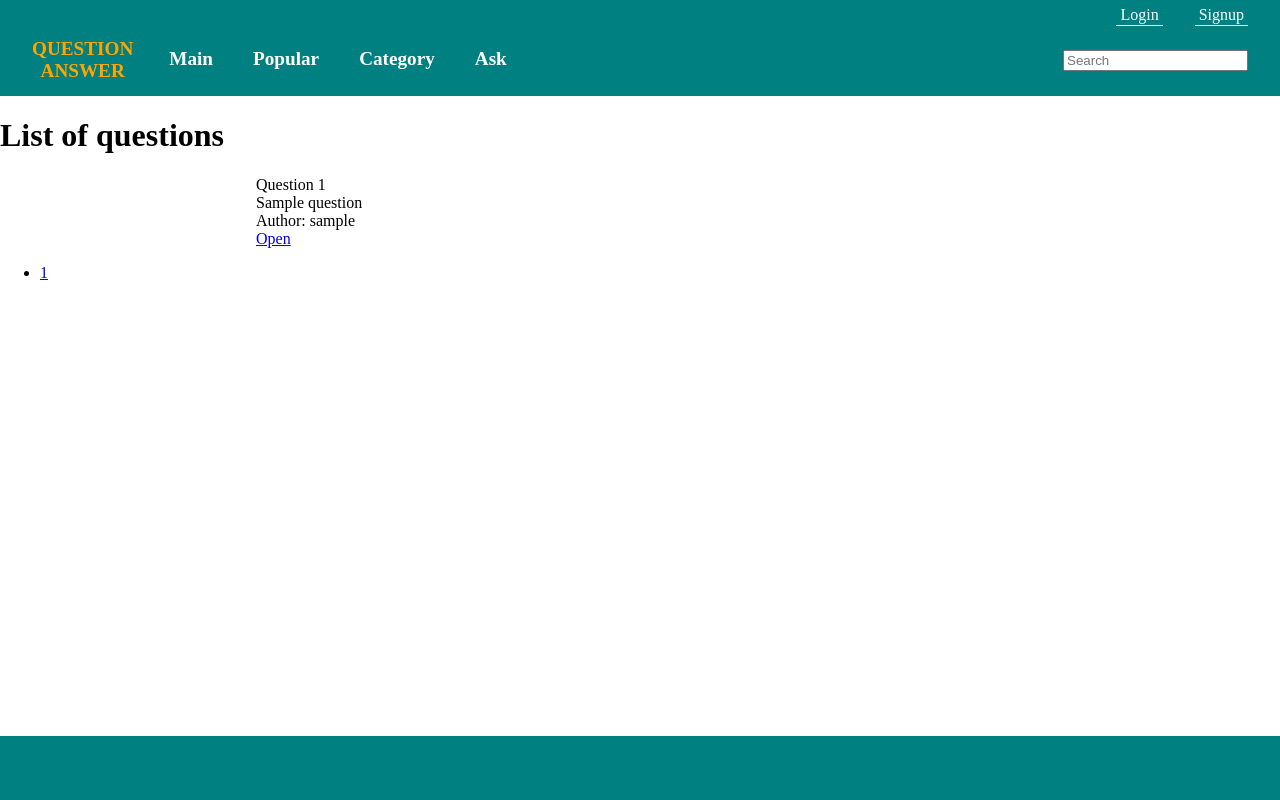
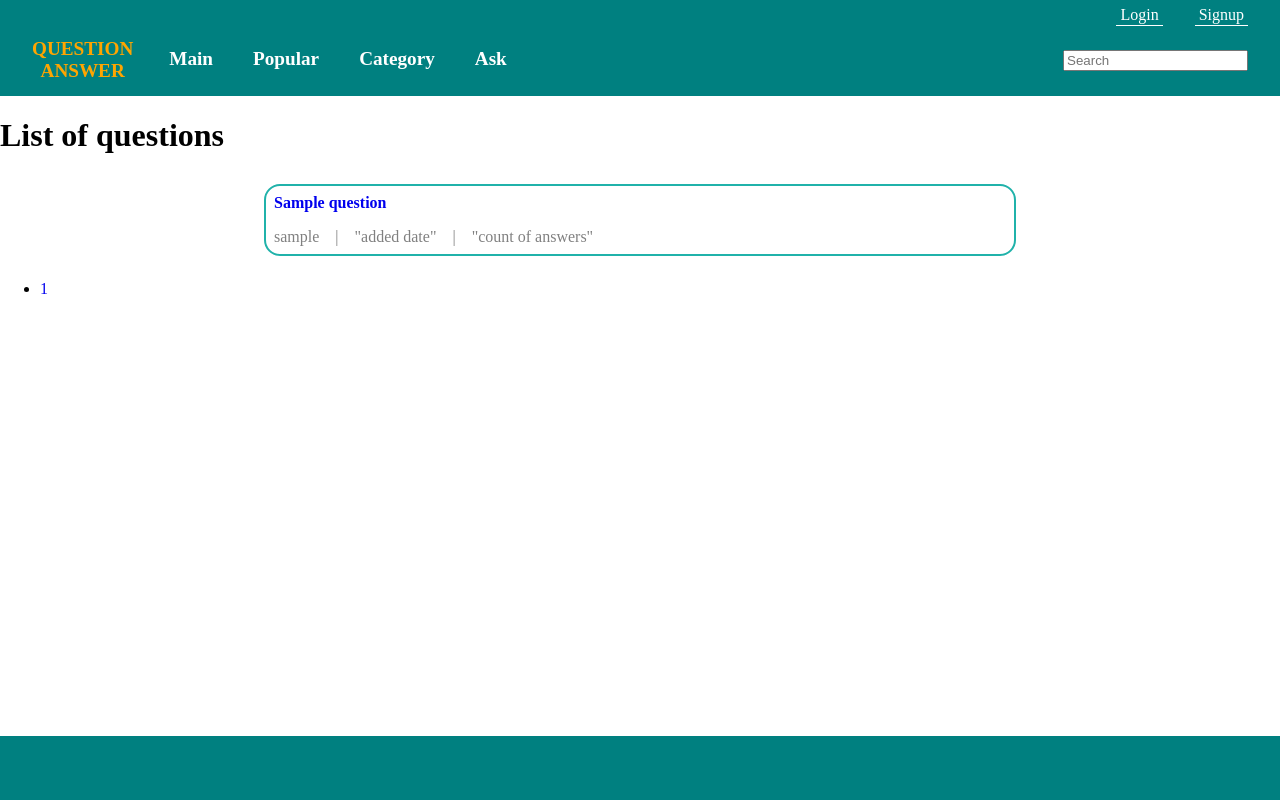
Before and after one commit to NickGitter/question-answer, a Django app: page / in a window 1280 px wide. Run offline with Django 3.2, Linux system fonts and the light colour scheme; tables that the repository leaves empty hold one stand-in row (values such as "Sample post").

Commit message:
++ styles for the question in template list_of_questions.html.

```diff
--- a/ask/templates/list_of_questions.html
+++ b/ask/templates/list_of_questions.html
@@ -14,12 +14,21 @@ List of questions
     <div class=Columns>
         <div class="Column">
             {% for question in questions %}
-            <div>
-                <p>Question {{ question.pk }}</p>
-                <p>{{ question.title }}</p>
-                <p>Author: {{ question.author.username }}</p>
-                <div>
-                    <a href="{{ question.get_absolute_url }}">Open</a>
+            <div class="Question">
+                <div class="TitleForQuestion" title="Open: {{ question.title }}">
+                    <a href="{{ question.get_absolute_url }}">
+                        <strong>{{ question.title }}</strong>
+                    </a>
+                </div>
+                <div class="FooterForQuestion">
+                    <div>
+                        <a href="#" title="Author: {{ question.author.username }}">
+                        {{ question.author.username }}</a>
+                    </div>
+                    <div>|</div>
+                    <div>"added date"</div>
+                    <div>|</div>
+                    <div>"count of answers"</div>
                 </div>
             </div>
             {% endfor %}
--- a/css/main.css
+++ b/css/main.css
@@ -23,12 +23,20 @@ main {
     flex: 1;
 }
 
+a {
+    text-decoration: none;
+}
+
 :root {
     --userUsernameColor: yellow;
     --appNameColor: orange;
 
     --userPanelBgColor: teal;
     --userPanelTextColor: white;
+
+    --questionBorderColor: LightSeaGreen;
+    --questionFooterColor: gray;
+    --questionBgHoverColor: PeachPuff;
 
     --footerBgColor: teal;
 }
@@ -60,11 +68,6 @@ main {
     border-bottom: 1px solid var( --userPanelTextColor );
     padding-left: 0.25rem;
     padding-right: 0.25rem;
-}
-
-.Login > a, .Signup > a, .CurrentUsername > a, .Logout > a,
-    .Item > a, .NameItem > a {
-    text-decoration: none;
 }
 
 .Login > a, .Signup > a, .CurrentUsername > a, .Logout > a,
@@ -137,7 +140,35 @@ main {
     flex: 0.6;
 }
 
+.Question {
+    margin: 0.5rem;
+    border: 2px solid var( --questionBorderColor );
+    border-radius: 1rem;
+}
 
+.Question:hover {
+    background-color: var( --questionBgHoverColor );
+}
+
+.TitleForQuestion {
+    padding: 0.5rem;
+}
+
+.FooterForQuestion {
+    display: flex;
+    flex-direction: row;
+    align-items: center;
+    justify-content: left;
+}
+
+.FooterForQuestion > div {
+    padding: 0.5rem;
+    color: var( --questionFooterColor );
+}
+
+.FooterForQuestion > div > a {
+    color: inherit;
+}
 
 .FootWrapper {
     display: flex;
```
